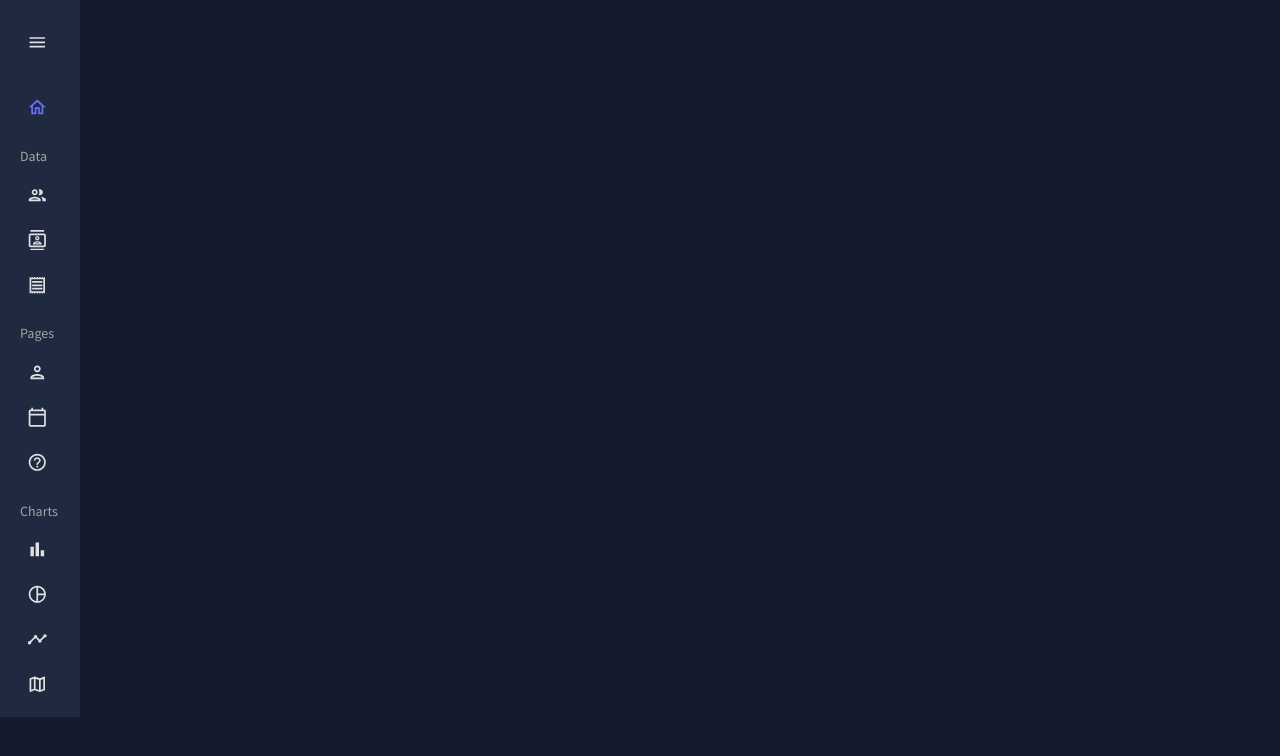
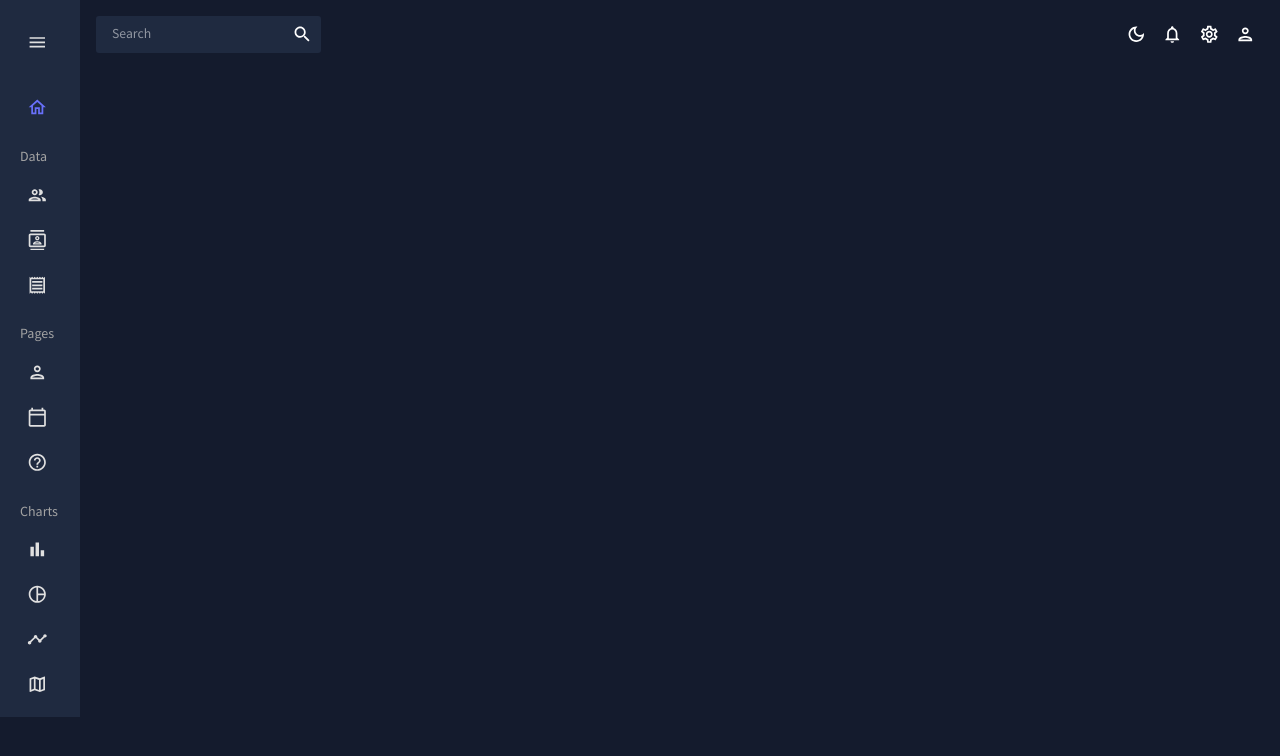
Before and after one commit to SAINIAbhishek/nextjs_dashboard-app, a Next.js app: page / in a window 1280 px wide. Shown: the top 756 px of the page. Built offline with nearby package versions, Linux system fonts and the light colour scheme.

Commit message:
feat: topbar

```diff
--- a/src/app/page.tsx
+++ b/src/app/page.tsx
@@ -4,6 +4,7 @@
 import { ColorModeContext, useMode } from '@/styles/theme';
 import { CssBaseline, ThemeProvider } from '@mui/material';
 import { Sidebar } from '@/components/sidebar';
+import { Topbar } from '@/components/topbar';
 
 export default function Home() {
   const [theme, colorMode] = useMode();
@@ -15,7 +16,9 @@
         <CssBaseline />
         <div className="app">
           <Sidebar isCollapsed={isCollapsed} setIsCollapsed={setIsCollapsed} />
-          <main className="content pb-25"></main>
+          <main className="content pb-25">
+            <Topbar />
+          </main>
         </div>
       </ThemeProvider>
     </ColorModeContext.Provider>
--- /dev/null
+++ b/src/components/topbar/index.tsx
@@ -0,0 +1,54 @@
+import * as React from 'react';
+import { useContext } from 'react';
+import { Box, IconButton, useTheme } from '@mui/material';
+import InputBase from '@mui/material/InputBase';
+import LightModeOutlinedIcon from '@mui/icons-material/LightModeOutlined';
+import DarkModeOutlinedIcon from '@mui/icons-material/DarkModeOutlined';
+import NotificationsOutlinedIcon from '@mui/icons-material/NotificationsOutlined';
+import SettingsOutlinedIcon from '@mui/icons-material/SettingsOutlined';
+import PersonOutlinedIcon from '@mui/icons-material/PersonOutlined';
+import SearchIcon from '@mui/icons-material/Search';
+import { ColorModeContext, tokens } from '@/styles/theme';
+
+export function Topbar() {
+  const theme = useTheme();
+  const colors = tokens(theme.palette.mode);
+  const colorMode = useContext(ColorModeContext);
+
+  return (
+    <Box display="flex" justifyContent="space-between" p={2}>
+      {/* SEARCH BAR */}
+      <Box
+        sx={{
+          display: 'flex',
+          backgroundColor: colors.primary[400],
+          borderRadius: '3px',
+        }}>
+        <InputBase sx={{ ml: 2, flex: 1 }} placeholder="Search" />
+        <IconButton type="button" sx={{ p: 1 }}>
+          <SearchIcon />
+        </IconButton>
+      </Box>
+
+      {/* ICONS */}
+      <Box display="flex">
+        <IconButton onClick={colorMode.toggleColorMode}>
+          {theme.palette.mode === 'dark' ? (
+            <DarkModeOutlinedIcon />
+          ) : (
+            <LightModeOutlinedIcon />
+          )}
+        </IconButton>
+        <IconButton>
+          <NotificationsOutlinedIcon />
+        </IconButton>
+        <IconButton>
+          <SettingsOutlinedIcon />
+        </IconButton>
+        <IconButton>
+          <PersonOutlinedIcon />
+        </IconButton>
+      </Box>
+    </Box>
+  );
+}
--- a/src/styles/theme.ts
+++ b/src/styles/theme.ts
@@ -1,4 +1,4 @@
-import { createContext, useState, useMemo } from 'react';
+import { createContext, useMemo, useState } from 'react';
 import { createTheme } from '@mui/material';
 
 // color design tokens export
@@ -195,6 +195,7 @@
 
 // context for color mode
 export const ColorModeContext = createContext({
+  // eslint-disable-next-line @typescript-eslint/no-empty-function
   toggleColorMode: () => {},
 });
 
@@ -209,6 +210,7 @@
     []
   );
 
+  // eslint-disable-next-line @typescript-eslint/ban-ts-comment
   // @ts-ignore
   const theme = useMemo(() => createTheme(themeSettings(mode)), [mode]);
   return [theme, colorMode];
```
